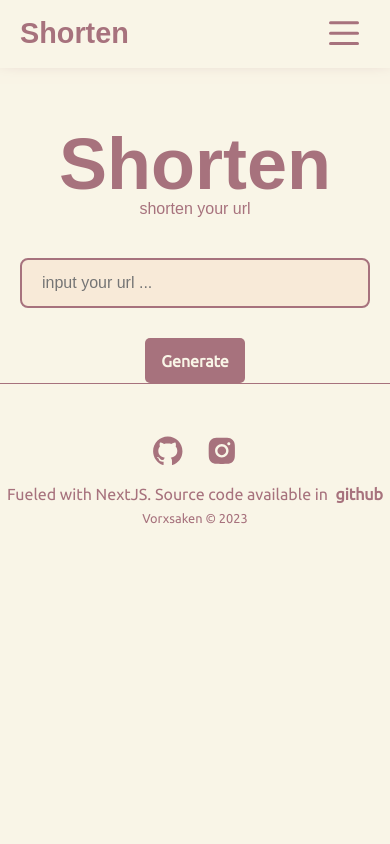
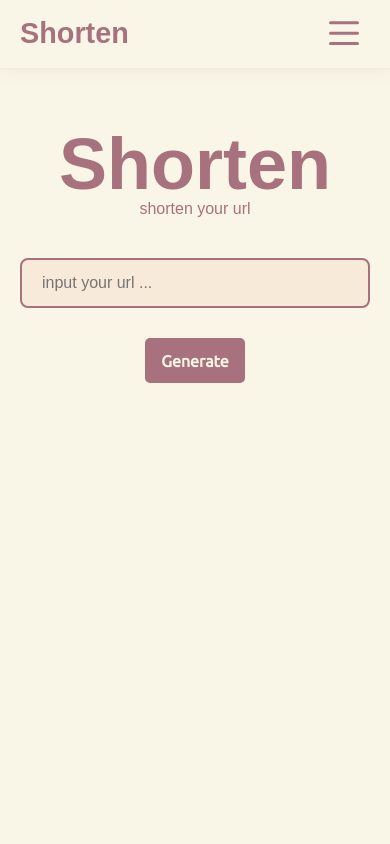
Before and after one commit to vorxsaken/shorten-url, a Next.js app: page / in a window 390 px wide. Shown: the top 844 px of the page. Built offline with nearby package versions, Linux system fonts and the light colour scheme; a web font is replaced by a local one.

Commit message:
chore: add and adjust mobile view on some class

```diff
--- a/styles/globals.css
+++ b/styles/globals.css
@@ -37,13 +37,12 @@ ul {
 
 .main {
   width: 100vw;
-  height: 100vh;
+  height: auto;
   display: flex;
   flex-direction: column;
   align-items: center;
   margin-top: 8rem;
   gap: 40px;
-  padding: 0px 100px;
 }
 
 .header {
@@ -66,6 +65,7 @@ ul {
 .body {
   width: auto;
   height: auto;
+  min-height: 80vh;
   display: flex;
   flex-direction: column;
   align-items: center;
@@ -136,9 +136,7 @@ ul {
   transition: all .2s ease;
 }
 
-.body
-.copyField
-.icons[data-iscopy='false']:hover > span {
+.body .copyField .icons[data-iscopy='false']:hover>span {
   opacity: 0.5;
 }
 
@@ -158,8 +156,16 @@ ul {
     font-size: 4.5rem;
   }
 
+  .body {
+    min-height: 85vh;
+  }
+
   .body input[type=text] {
     width: 350px;
+  }
+
+  .qrcodeContainer {
+    width: 85vw;
   }
 
   .about {
```
